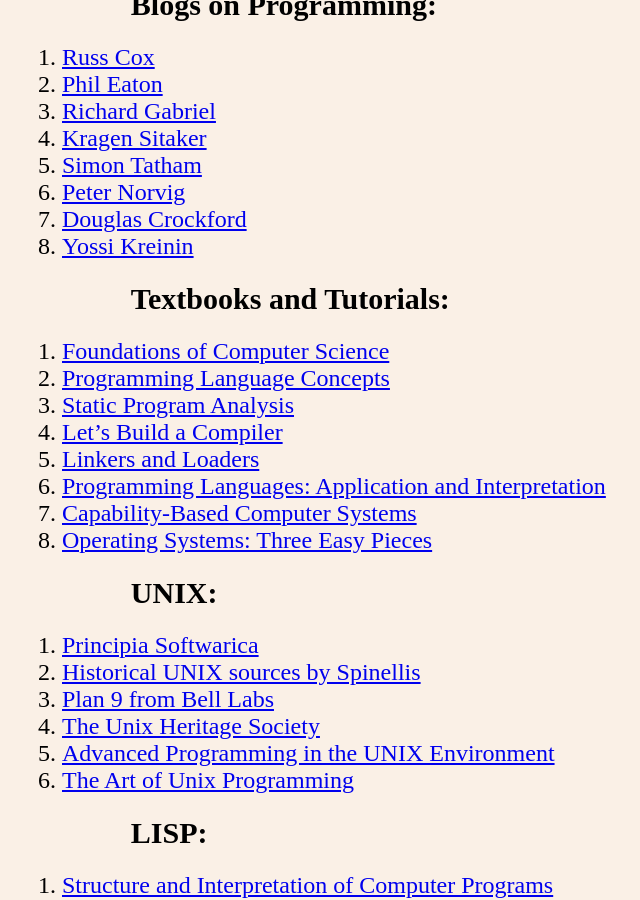
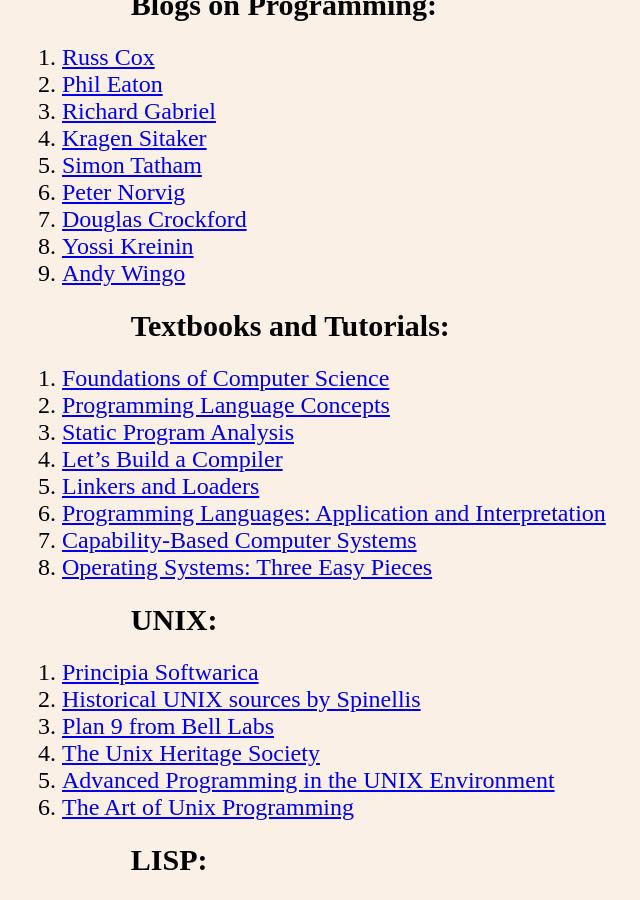
Before and after one commit to TeAeg/teaeg.github.io, a Jekyll site: the page built from index.md, in a window 1280 px wide and 900 px high, scrolled down 470 px. Shown: the whole window, without its empty margins (74-714 px from the left). Built offline with Jekyll 4.4.1, drawn with Linux system fonts in a browser that asks for light colours; our own code applies the rules of GitHub Pages for plain Markdown files.

Commit message:
Added a new link
Added a new link to Andy Wingo

```diff
--- a/index.md
+++ b/index.md
@@ -15,6 +15,7 @@
 6. [Peter Norvig](https://norvig.com)
 7. [Douglas Crockford](https://www.crockford.com)
 8. [Yossi Kreinin](https://yosefk.com)
+9. [Andy Wingo](https://www.wingolog.org)
 
 ## Textbooks and Tutorials:
 1. [Foundations of Computer Science](http://infolab.stanford.edu/~ullman/focs.html)
```
